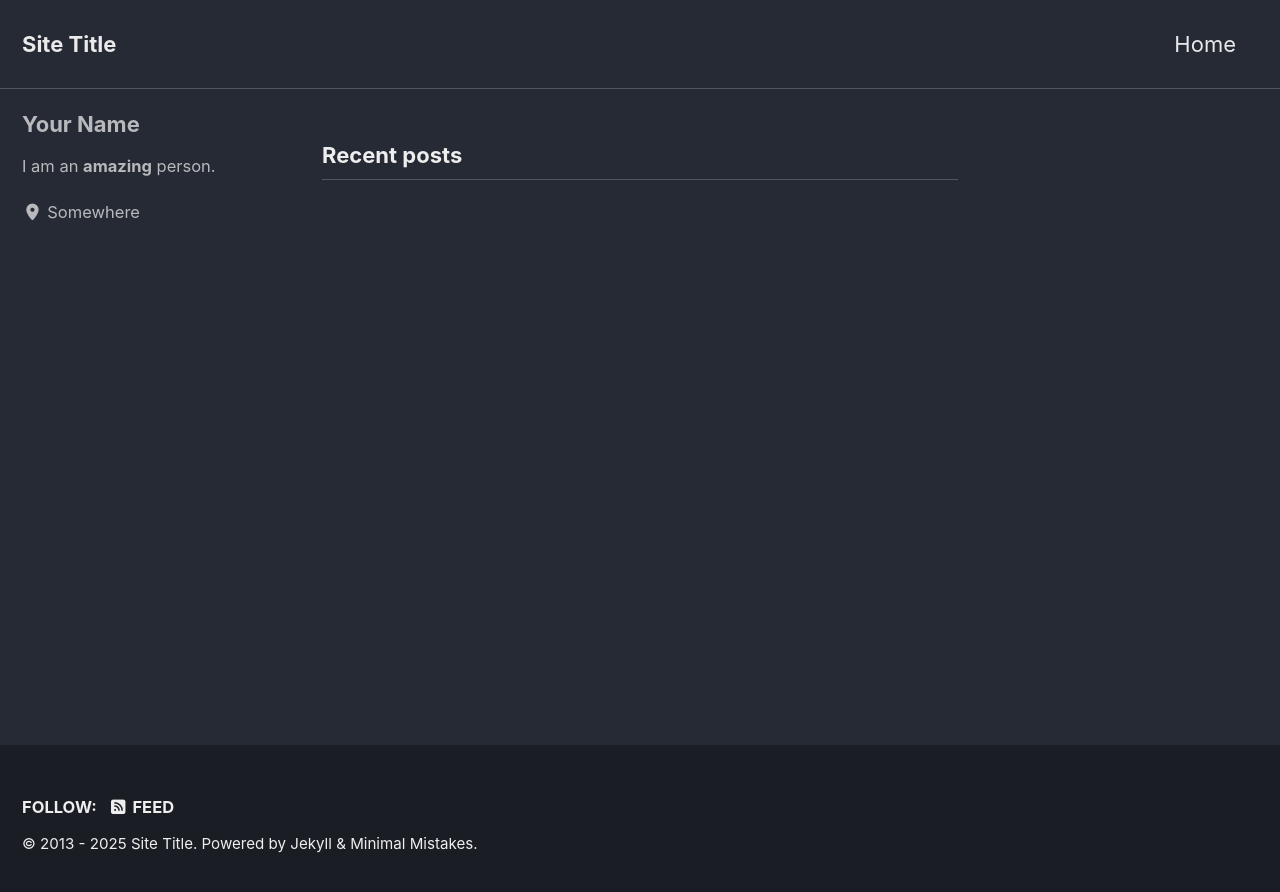
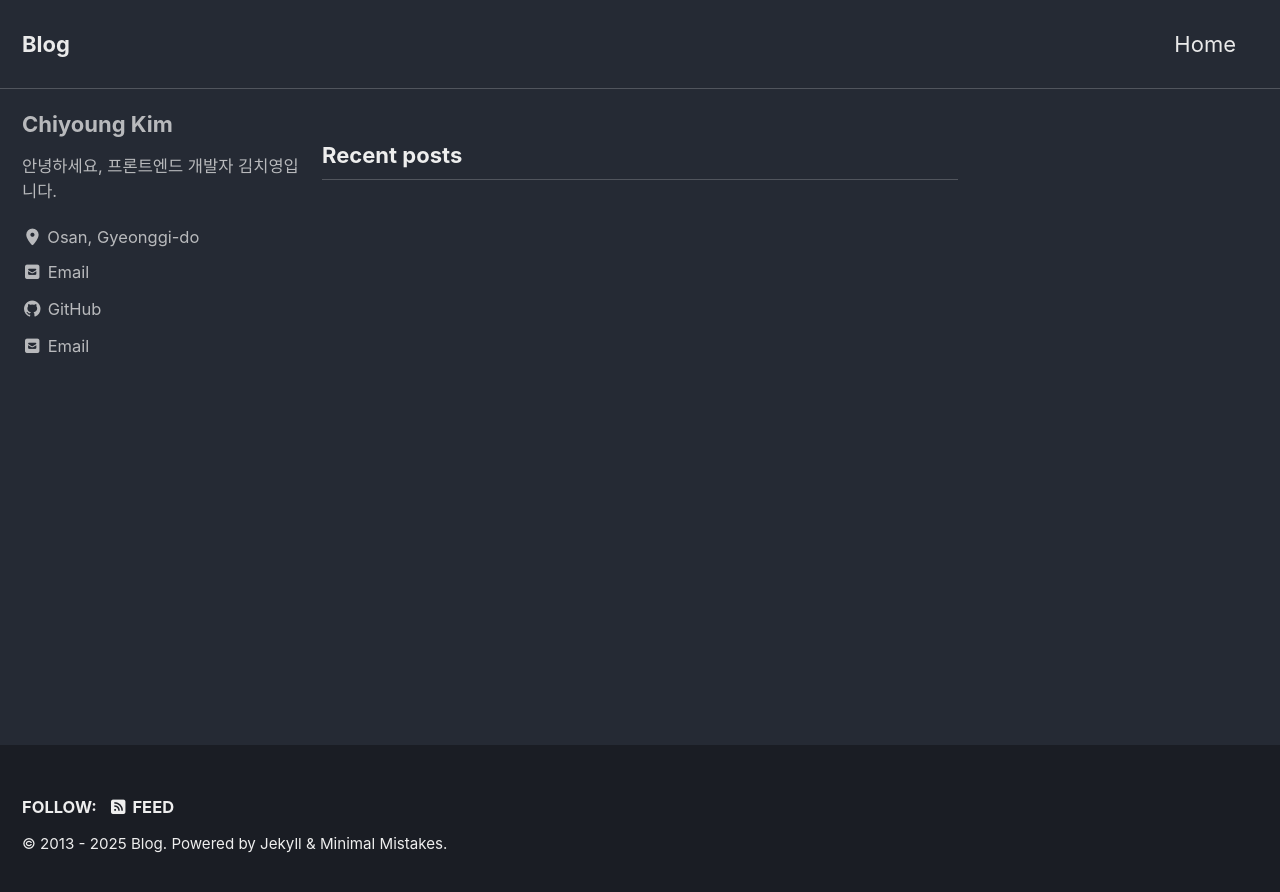
Before and after one commit to Chiman2937/Chiman2937.github.io, a Jekyll site: the page built from index.html, in a window 1280 px wide. Shown: the top 892 px of the page. Built offline with Jekyll 4.4.1, drawn with Linux system fonts in a browser that asks for light colours; cached includes are drawn as plain includes; the list of posts is cut into pages by our own code.

Commit message:
fix: config 파일 수정

```diff
--- a/_config.yml
+++ b/_config.yml
@@ -17,14 +17,14 @@ minimal_mistakes_skin    : "dark" # "air", "aqua", "contrast", "dark", "dirt", "
 # Site Settings
 locale                   : "en-US"
 rtl                      : # true, false (default) # turns direction of the page into right to left for RTL languages
-title                    : "Site Title"
+title                    : "Blog"
 title_separator          : "-"
 subtitle                 : # site tagline that appears below site title in masthead
-name                     : "Your Name"
-description              : "An amazing website."
-url                      : # the base hostname & protocol for your site e.g. "https://mmistakes.github.io"
+name                     : "Chiyoung Kim"
+description              : "공부한 내용을 기록하는 블로그입니다."
+url                      : "https://chiman2937.github.io"
 baseurl                  : # the subpath of your site, e.g. "/blog"
-repository               : # GitHub username/repo-name e.g. "mmistakes/minimal-mistakes"
+repository               : "Chiman2937/Chiman2937.github.io"
 teaser                   : # path of fallback teaser image, e.g. "/assets/images/500x300.png"
 logo                     : # path of logo image to display in the masthead, e.g. "/assets/images/88x88.png"
 masthead_title           : # overrides the website title displayed in the masthead, use " " for no title
@@ -113,15 +113,15 @@ analytics:
 
 # Site Author
 author:
-  name             : "Your Name"
+  name             : "Chiyoung Kim"
   avatar           : # path of avatar image, e.g. "/assets/images/bio-photo.jpg"
-  bio              : "I am an **amazing** person."
-  location         : "Somewhere"
-  email            :
+  bio              : "안녕하세요, 프론트엔드 개발자 김치영입니다."
+  location         : "Osan, Gyeonggi-do"
+  email            : "cyga2933@gmail.com"
   links:
     - label: "Email"
       icon: "fas fa-fw fa-envelope-square"
-      # url: "mailto:your.name@email.com"
+      url: "cyga2933@gmail.com"
     - label: "Website"
       icon: "fas fa-fw fa-link"
       # url: "https://your-website.com"
@@ -133,7 +133,7 @@ author:
       # url: "https://facebook.com/"
     - label: "GitHub"
       icon: "fab fa-fw fa-github"
-      # url: "https://github.com/"
+      url: "https://github.com/Chiman2937"
     - label: "Instagram"
       icon: "fab fa-fw fa-instagram"
       # url: "https://instagram.com/"
```
